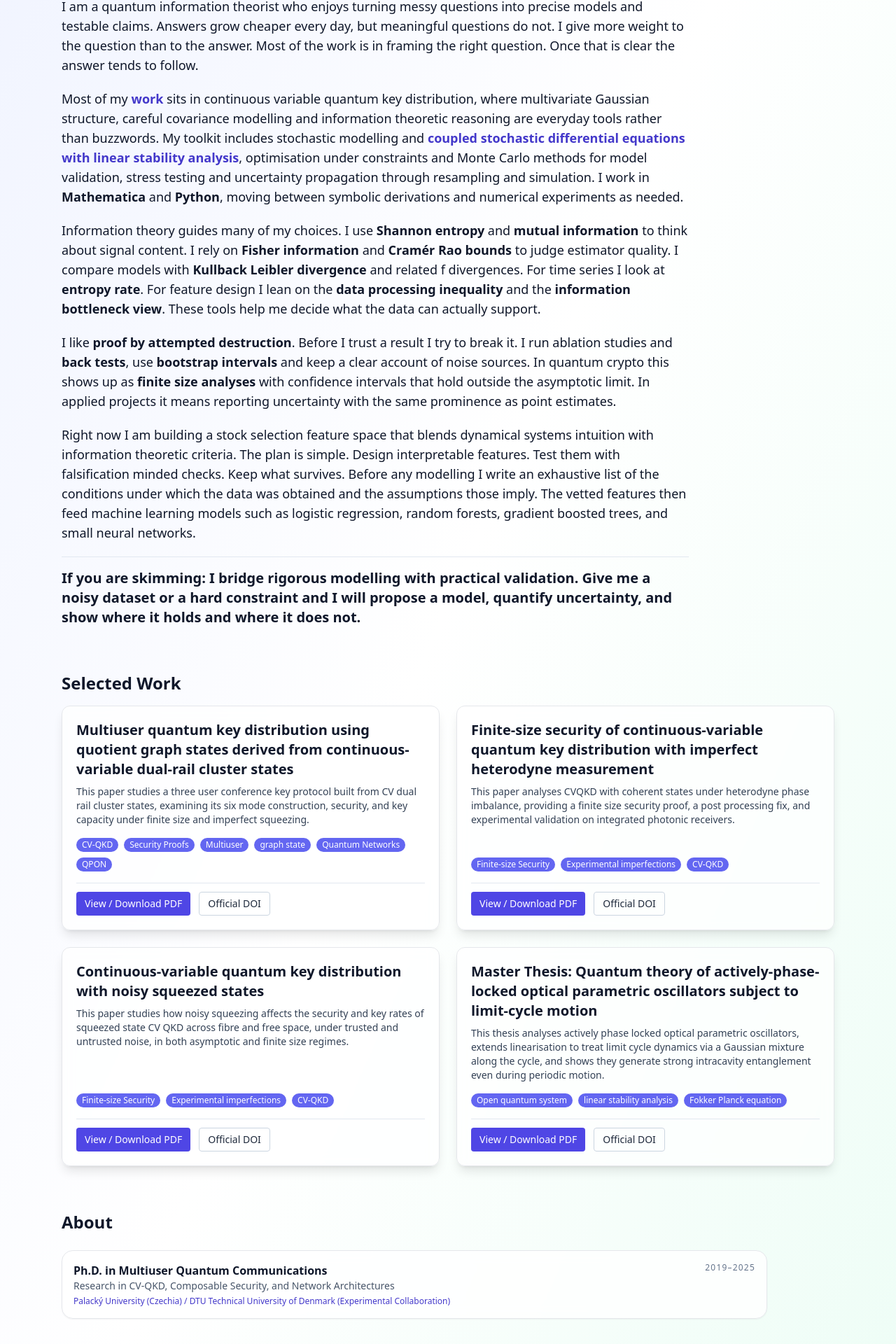
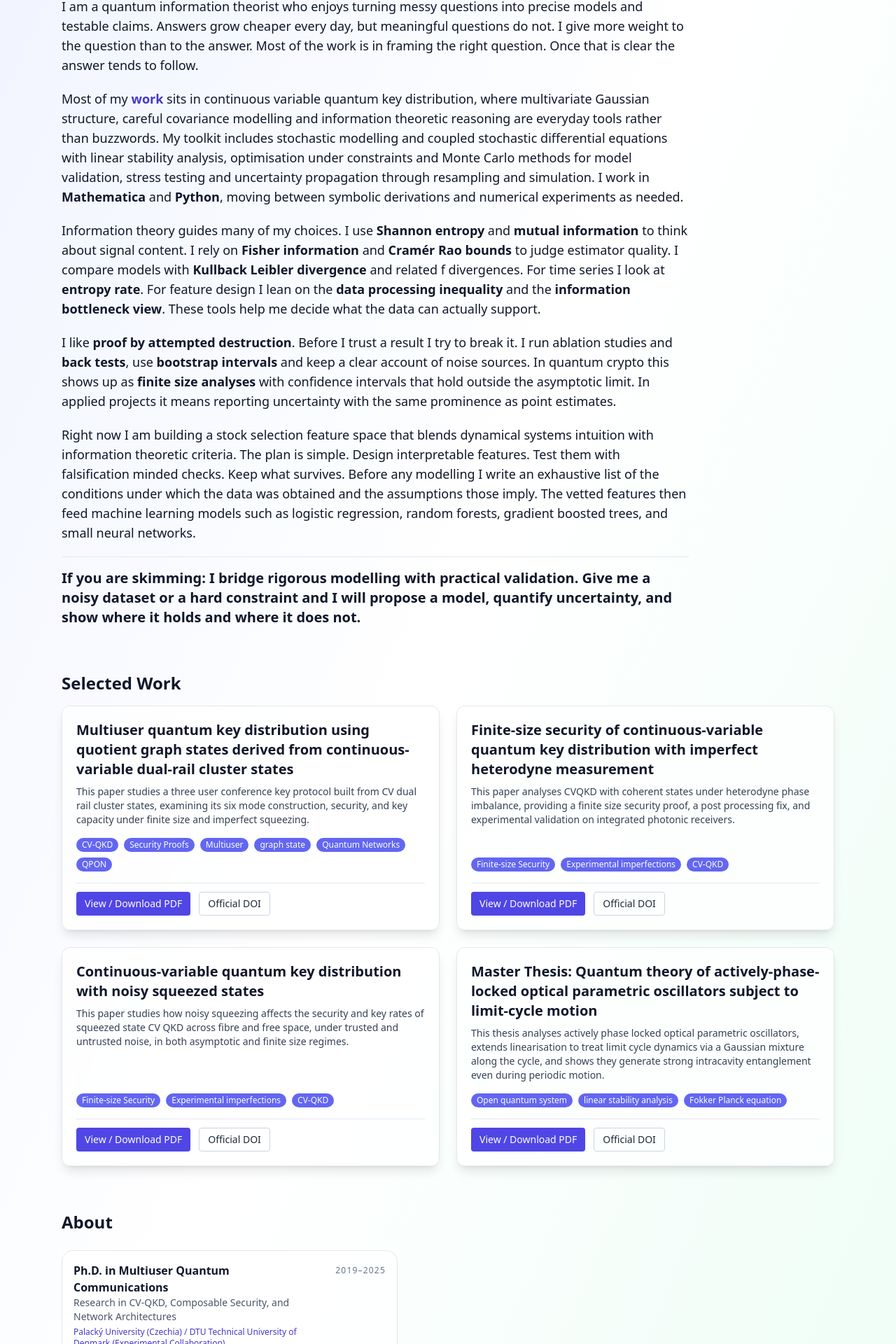
Before and after one commit to akash1nag/akash1nag.github.io, a React (Vite) app: page / in a window 1280 px wide. Shown: the part 595-2515 px from the top of the page at 70% size. Built offline with nearby package versions, Linux system fonts and the light colour scheme.

Commit message:
Fix: Corrected Tailwind CSS for Milestone component to properly implement elegant staggered card placement.

```diff
--- a/src/App.tsx
+++ b/src/App.tsx
@@ -103,48 +103,51 @@ interface MilestoneProps {
 // REPLACE the existing Milestone function entirely (starting around line 115)
 
 // REPLACE the existing Milestone function entirely (starting around line 115)
-
-// REPLACE the existing Milestone function entirely (starting around line 115)
-
 const Milestone = ({ title, subtitle, year, side = "left", details, anchorId, affiliations }: MilestoneProps) => {
   const [open, setOpen] = React.useState(false);
 
-  // We will create a clean two-column look for desktop
+  // Class to push the card left or right, creating the staggered look.
   const mainCardStyle = side === "left"
-    ? "md:mr-24" // Push the card away from the center line to the right
-    : "md:ml-24"; // Push the card away from the center line to the left
+    ? "md:mr-24" // For left-aligned text, push it right (i.e., the card starts further from the left edge)
+    : "md:ml-24"; // For right-aligned text, push it left (i.e., the card starts further from the left edge)
 
   return (
     <div
       id={anchorId}
-      // Adjusted to remove the flex-row-reverse logic since we are removing the logo box
-      className={`relative flex items-start gap-4 flex-col md:flex-row ${side === "right" ? "md:justify-end" : "md:justify-start"}`}
+      // CORRECTED: Ensure the container allows the card to be justified to the end for 'right' side
+      className={`relative flex items-start gap-4 w-full ${side === "right" ? "md:justify-end" : "md:justify-start"}`}
       onMouseEnter={() => setOpen(true)}
       onMouseLeave={() => setOpen(false)}
       onFocus={() => setOpen(true)}
       onBlur={() => setOpen(false)}
     >
 
-      {/* The main academic card is centered relative to the whole container now */}
+      {/* Main Content Card - Now acts as the expandable container */}
       <motion.div
         whileHover={{ y: -2 }}
-        className={`p-4 rounded-2xl shadow-sm border bg-white/80 backdrop-blur dark:bg-slate-900/70 dark:border-slate-700 flex-grow w-full md:w-[60%] cursor-pointer ${mainCardStyle}`}
+        // CORRECTED: Use flex-none and a fixed width to ensure the staggering works correctly
+        className={`p-4 rounded-2xl shadow-sm border bg-white/80 backdrop-blur dark:bg-slate-900/70 dark:border-slate-700 flex-none w-full md:w-[480px] cursor-pointer ${mainCardStyle}`}
         onClick={() => setOpen(!open)} // Allows touch interaction on mobile
       >
         <div className="flex justify-between items-start">
-          {/* Year on the right for clean alignment */}
+          {/* Title and Subtitle Group */}
+          <div>
             <div className="font-semibold text-slate-900 dark:text-slate-100">{title}</div>
-          <div className="text-xs tracking-widest uppercase text-slate-500 dark:text-slate-400 font-medium whitespace-nowrap ml-4">{year}</div>
-        </div>
-
             <div className="text-slate-600 dark:text-slate-300 text-sm">{subtitle}</div>
 
-        {/* Affiliation names */}
+            {/* Affiliation names (below subtitle) */}
             <div className="mt-1 text-xs text-indigo-700 dark:text-indigo-400 font-medium">
               {affiliations.map(a => a.name).join(' / ')}
             </div>
+          </div>
 
-        {/* EXPANDABLE DETAIL SECTION - The elegant hover solution */}
+          {/* Year (on the right for clean alignment) */}
+          <div className="text-xs tracking-widest uppercase text-slate-500 dark:text-slate-400 font-medium whitespace-nowrap ml-4 pt-1">
+            {year}
+          </div>
+        </div>
+
+        {/* EXPANDABLE DETAIL SECTION - The clean, elegant solution */}
         <AnimatePresence>
           {open && (
             <motion.div
@@ -447,7 +450,7 @@ const shellBg =
               I am a quantum information theorist who enjoys turning messy questions into precise models and testable claims. Answers grow cheaper every day, but meaningful questions do not. I give more weight to the question than to the answer. Most of the work is in framing the right question. Once that is clear the answer tends to follow.
             </p>
             <p>
-              Most of my <a href="#work" className="font-semibold text-indigo-700 hover:underline dark:text-indigo-300">work</a> sits in continuous variable quantum key distribution, where multivariate Gaussian structure, careful covariance modelling and information theoretic reasoning are everyday tools rather than buzzwords. My toolkit includes stochastic modelling and <a href="#work" className="font-semibold text-indigo-700 hover:underline dark:text-indigo-300">coupled stochastic differential equations with linear stability analysis</a>, optimisation under constraints and Monte Carlo methods for model validation, stress testing and uncertainty propagation through resampling and simulation. I work in <strong className="font-semibold">Mathematica</strong> and <strong className="font-semibold">Python</strong>, moving between symbolic derivations and numerical experiments as needed.
+              Most of my <a href="#work" className="font-semibold text-indigo-700 hover:underline dark:text-indigo-300">work</a> sits in continuous variable quantum key distribution, where multivariate Gaussian structure, careful covariance modelling and information theoretic reasoning are everyday tools rather than buzzwords. My toolkit includes stochastic modelling and coupled stochastic differential equations with linear stability analysis, optimisation under constraints and Monte Carlo methods for model validation, stress testing and uncertainty propagation through resampling and simulation. I work in <strong className="font-semibold">Mathematica</strong> and <strong className="font-semibold">Python</strong>, moving between symbolic derivations and numerical experiments as needed.
             </p>
             <p>
               Information theory guides many of my choices. I use <strong className="font-semibold">Shannon entropy</strong> and <strong className="font-semibold">mutual information</strong> to think about signal content. I rely on <strong className="font-semibold">Fisher information</strong> and <strong className="font-semibold">Cramér Rao bounds</strong> to judge estimator quality. I compare models with <strong className="font-semibold">Kullback Leibler divergence</strong> and related f divergences. For time series I look at <strong className="font-semibold">entropy rate</strong>. For feature design I lean on the <strong className="font-semibold">data processing inequality</strong> and the <strong className="font-semibold">information bottleneck view</strong>. These tools help me decide what the data can actually support.
```
Lines whose indentation alone changed are shown as unchanged.
